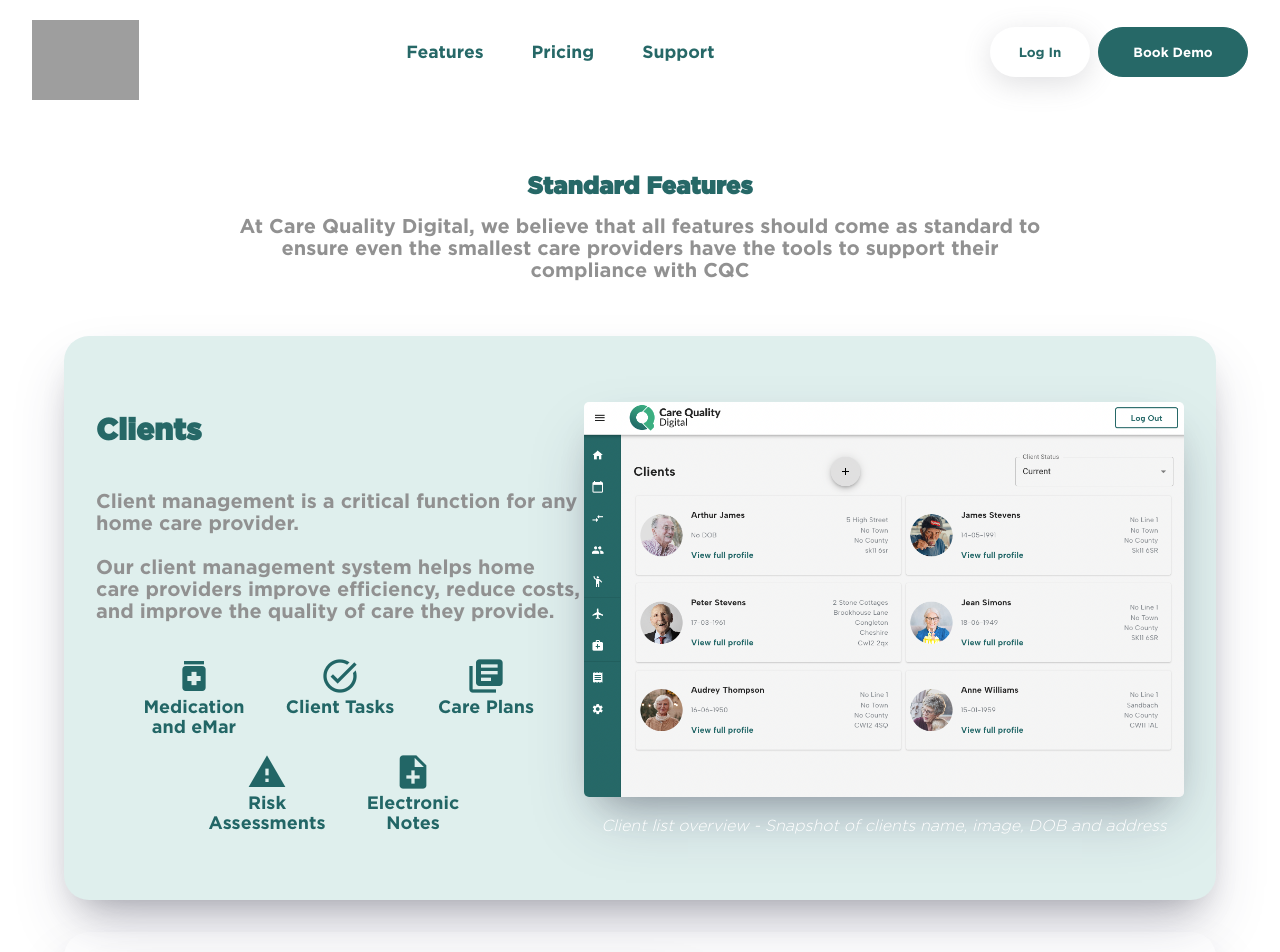
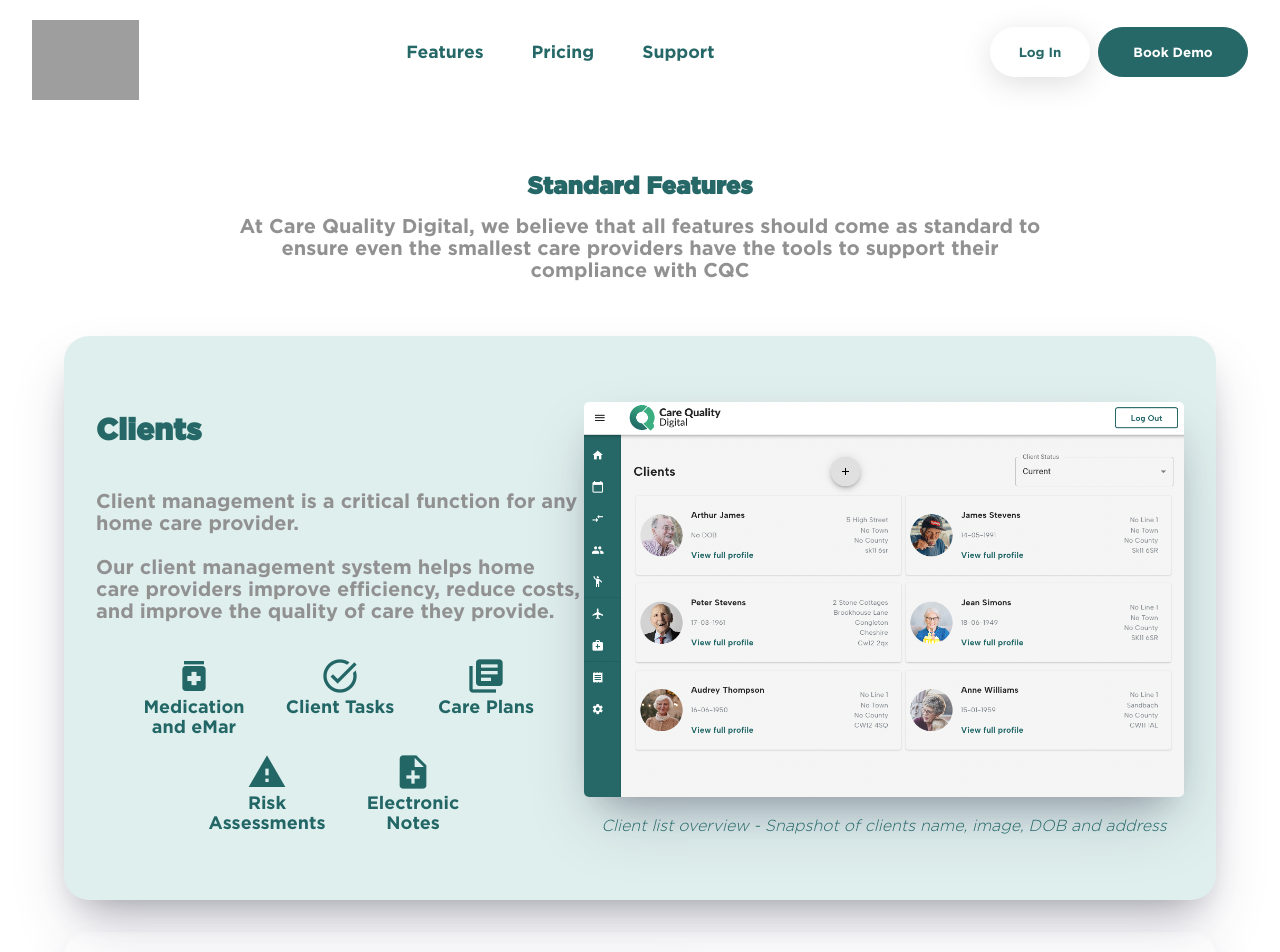
Before and after one commit to douglasfrancis/CQD-landing-page, a React (Create React App) app: page /features in a window 1280 px wide. Shown: the top 952 px of the page. Built offline with nearby package versions, Linux system fonts and the light colour scheme; grey boxes are pictures that could not be loaded.

Commit message:
Update i color

```diff
--- a/src/components/Features.js
+++ b/src/components/Features.js
@@ -45,7 +45,7 @@ export default function Features() {
 
             <div style={{display:'flex', alignItems:'center', justifyContent:'center', flexDirection:'column'}}>
                 <img className='screenshot'  src={Clients} alt="Domiciliary Home care app - Care Quality Digital client screen "/>
-                <i style={{color:'#fff', marginTop: 20}}>Client list overview - Snapshot of clients name, image, DOB and address</i>
+                <i style={{color:'#266', marginTop: 20}}>Client list overview - Snapshot of clients name, image, DOB and address</i>
 
             </div>
 
```
